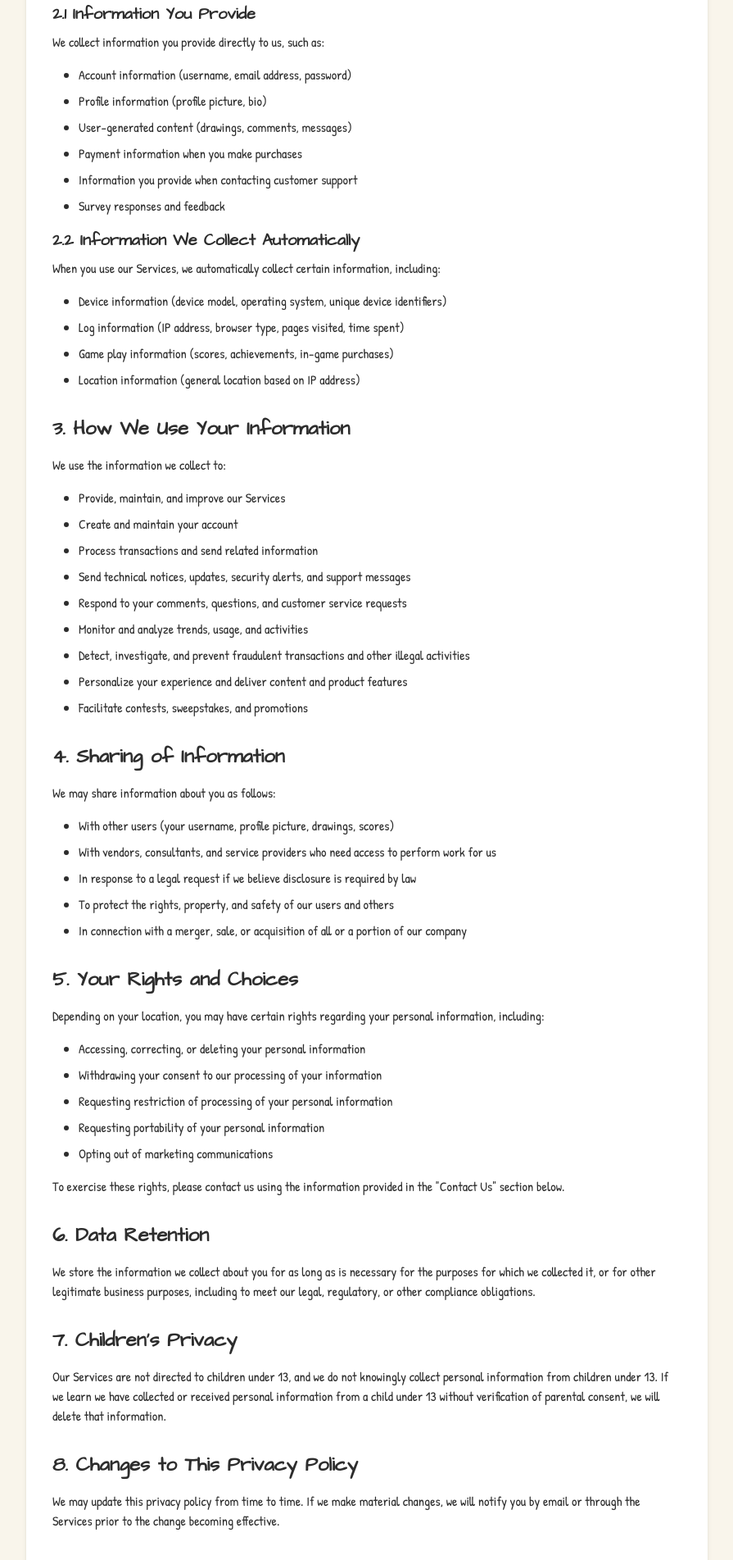
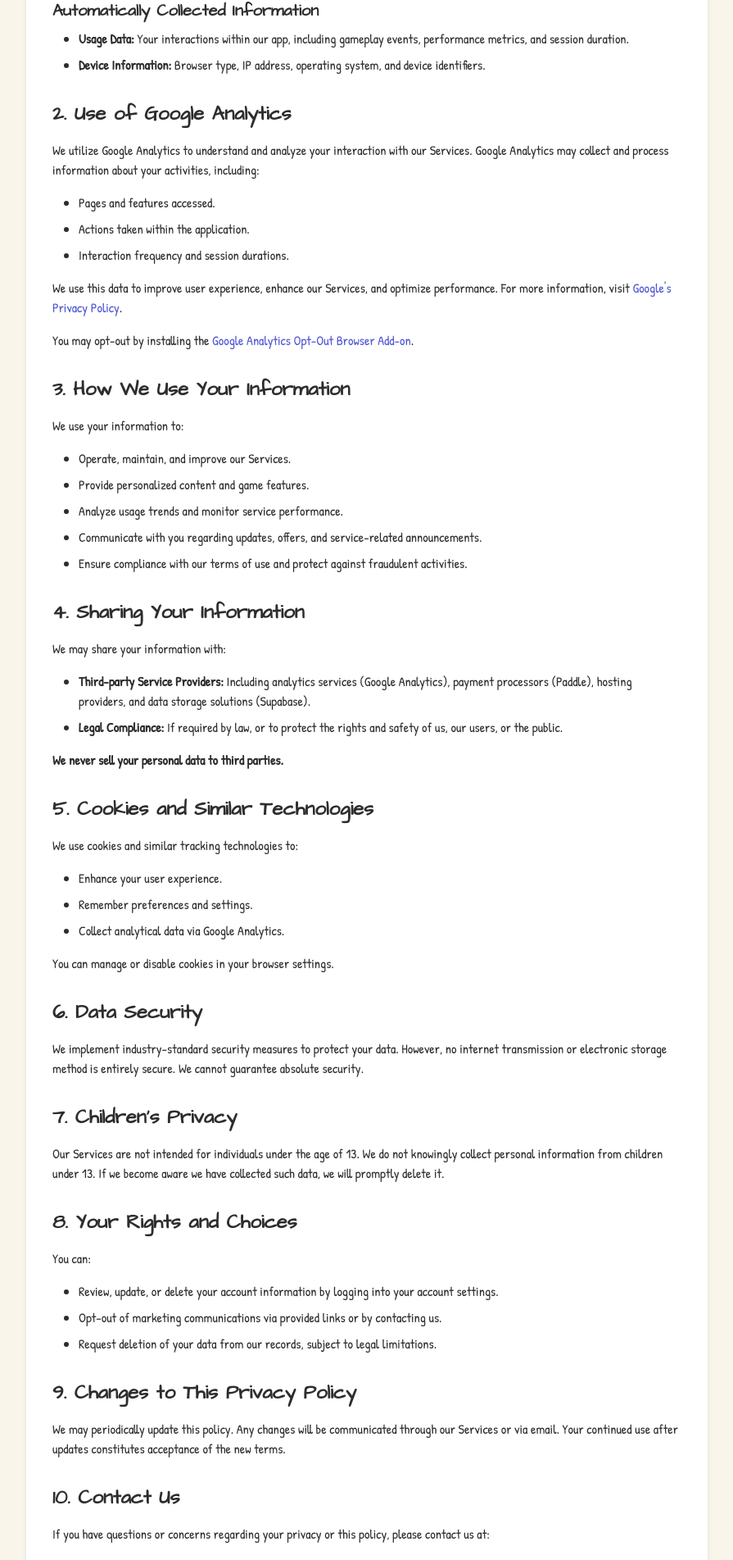
Before and after one commit to ruark-xyz/sketchyAF-app, a React (Vite) app: page /privacy in a window 1280 px wide. Shown: the part 619-2522 px from the top of the page at 82% size, without its empty margins (192-1087 px from the left). Built offline with nearby package versions, Linux system fonts and the light colour scheme.

Commit message:
Update Privacy Policy with New Copy

```diff
--- a/src/pages/Privacy.tsx
+++ b/src/pages/Privacy.tsx
@@ -18,7 +18,7 @@ const Privacy: React.FC = () => {
             transition={{ duration: 0.5 }}
             className="font-heading font-bold text-3xl md:text-4xl text-dark mb-6"
           >
-            Privacy Policy
+            SketchyAF Privacy Policy
           </motion.h1>
 
           <motion.div
@@ -28,128 +28,122 @@ const Privacy: React.FC = () => {
             className="bg-white rounded-lg shadow-md p-6 md:p-8"
           >
             <div className="prose max-w-none">
-              <p className="text-sm text-medium-gray mb-6">Last Updated: May 2, 2025</p>
+              <p className="text-sm text-medium-gray mb-6">Last Updated: [Insert Date]</p>
+
+              <p className="mb-6">
+                SketchyAF ("we", "our", or "us") respects your privacy. This policy outlines how we collect, use, protect, and share your information when you use our website, games, applications, and related services ("Services").
+              </p>
 
               <section className="mb-8">
-                <h2 className="font-heading font-semibold text-2xl mb-4">1. Introduction</h2>
+                <h2 className="font-heading font-semibold text-2xl mb-4">1. Information We Collect</h2>
+
+                <h3 className="font-heading font-semibold text-xl mb-2">Information You Provide</h3>
+                <ul className="list-disc pl-8 mb-4 space-y-2">
+                  <li><strong>Account Information:</strong> Username, email, password, profile details.</li>
+                  <li><strong>User Content:</strong> Any drawings, images, submissions, or communications you upload or share.</li>
+                  <li><strong>Payment Information:</strong> Handled securely through third-party providers (e.g., Paddle). We do not store your full payment details.</li>
+                </ul>
+
+                <h3 className="font-heading font-semibold text-xl mb-2">Automatically Collected Information</h3>
+                <ul className="list-disc pl-8 mb-4 space-y-2">
+                  <li><strong>Usage Data:</strong> Your interactions within our app, including gameplay events, performance metrics, and session duration.</li>
+                  <li><strong>Device Information:</strong> Browser type, IP address, operating system, and device identifiers.</li>
+                </ul>
+              </section>
+
+              <section className="mb-8">
+                <h2 className="font-heading font-semibold text-2xl mb-4">2. Use of Google Analytics</h2>
                 <p className="mb-4">
-                  Welcome to SketchyAF ("we," "our," or "us"). We are committed to protecting your privacy and ensuring
-                  you have a positive experience when using our mobile game and website.
+                  We utilize Google Analytics to understand and analyze your interaction with our Services. Google Analytics may collect and process information about your activities, including:
+                </p>
+                <ul className="list-disc pl-8 mb-4 space-y-2">
+                  <li>Pages and features accessed.</li>
+                  <li>Actions taken within the application.</li>
+                  <li>Interaction frequency and session durations.</li>
+                </ul>
+                <p className="mb-4">
+                  We use this data to improve user experience, enhance our Services, and optimize performance. For more information, visit <a href="https://policies.google.com/privacy" className="text-primary hover:underline" target="_blank" rel="noopener noreferrer">Google's Privacy Policy</a>.
                 </p>
                 <p>
-                  This Privacy Policy explains how we collect, use, and disclose information about you when you use our
-                  mobile application, website, and related services (collectively, the "Services"). By using our Services,
-                  you agree to the collection and use of information in accordance with this policy.
+                  You may opt-out by installing the <a href="https://tools.google.com/dlpage/gaoptout" className="text-primary hover:underline" target="_blank" rel="noopener noreferrer">Google Analytics Opt-Out Browser Add-on</a>.
                 </p>
               </section>
 
               <section className="mb-8">
-                <h2 className="font-heading font-semibold text-2xl mb-4">2. Information We Collect</h2>
-                <h3 className="font-heading font-semibold text-xl mb-2">2.1 Information You Provide</h3>
-                <p className="mb-4">
-                  We collect information you provide directly to us, such as:
-                </p>
+                <h2 className="font-heading font-semibold text-2xl mb-4">3. How We Use Your Information</h2>
+                <p className="mb-4">We use your information to:</p>
                 <ul className="list-disc pl-8 mb-4 space-y-2">
-                  <li>Account information (username, email address, password)</li>
-                  <li>Profile information (profile picture, bio)</li>
-                  <li>User-generated content (drawings, comments, messages)</li>
-                  <li>Payment information when you make purchases</li>
-                  <li>Information you provide when contacting customer support</li>
-                  <li>Survey responses and feedback</li>
-                </ul>
-
-                <h3 className="font-heading font-semibold text-xl mb-2">2.2 Information We Collect Automatically</h3>
-                <p className="mb-4">
-                  When you use our Services, we automatically collect certain information, including:
-                </p>
-                <ul className="list-disc pl-8 mb-4 space-y-2">
-                  <li>Device information (device model, operating system, unique device identifiers)</li>
-                  <li>Log information (IP address, browser type, pages visited, time spent)</li>
-                  <li>Game play information (scores, achievements, in-game purchases)</li>
-                  <li>Location information (general location based on IP address)</li>
+                  <li>Operate, maintain, and improve our Services.</li>
+                  <li>Provide personalized content and game features.</li>
+                  <li>Analyze usage trends and monitor service performance.</li>
+                  <li>Communicate with you regarding updates, offers, and service-related announcements.</li>
+                  <li>Ensure compliance with our terms of use and protect against fraudulent activities.</li>
                 </ul>
               </section>
 
               <section className="mb-8">
-                <h2 className="font-heading font-semibold text-2xl mb-4">3. How We Use Your Information</h2>
-                <p className="mb-4">We use the information we collect to:</p>
+                <h2 className="font-heading font-semibold text-2xl mb-4">4. Sharing Your Information</h2>
+                <p className="mb-4">We may share your information with:</p>
                 <ul className="list-disc pl-8 mb-4 space-y-2">
-                  <li>Provide, maintain, and improve our Services</li>
-                  <li>Create and maintain your account</li>
-                  <li>Process transactions and send related information</li>
-                  <li>Send technical notices, updates, security alerts, and support messages</li>
-                  <li>Respond to your comments, questions, and customer service requests</li>
-                  <li>Monitor and analyze trends, usage, and activities</li>
-                  <li>Detect, investigate, and prevent fraudulent transactions and other illegal activities</li>
-                  <li>Personalize your experience and deliver content and product features</li>
-                  <li>Facilitate contests, sweepstakes, and promotions</li>
-                </ul>
-              </section>
-
-              <section className="mb-8">
-                <h2 className="font-heading font-semibold text-2xl mb-4">4. Sharing of Information</h2>
-                <p className="mb-4">
-                  We may share information about you as follows:
-                </p>
-                <ul className="list-disc pl-8 mb-4 space-y-2">
-                  <li>With other users (your username, profile picture, drawings, scores)</li>
-                  <li>With vendors, consultants, and service providers who need access to perform work for us</li>
-                  <li>In response to a legal request if we believe disclosure is required by law</li>
-                  <li>To protect the rights, property, and safety of our users and others</li>
-                  <li>In connection with a merger, sale, or acquisition of all or a portion of our company</li>
-                </ul>
-              </section>
-
-              <section className="mb-8">
-                <h2 className="font-heading font-semibold text-2xl mb-4">5. Your Rights and Choices</h2>
-                <p className="mb-4">
-                  Depending on your location, you may have certain rights regarding your personal information, including:
-                </p>
-                <ul className="list-disc pl-8 mb-4 space-y-2">
-                  <li>Accessing, correcting, or deleting your personal information</li>
-                  <li>Withdrawing your consent to our processing of your information</li>
-                  <li>Requesting restriction of processing of your personal information</li>
-                  <li>Requesting portability of your personal information</li>
-                  <li>Opting out of marketing communications</li>
+                  <li><strong>Third-party Service Providers:</strong> Including analytics services (Google Analytics), payment processors (Paddle), hosting providers, and data storage solutions (Supabase).</li>
+                  <li><strong>Legal Compliance:</strong> If required by law, or to protect the rights and safety of us, our users, or the public.</li>
                 </ul>
                 <p>
-                  To exercise these rights, please contact us using the information provided in the "Contact Us" section below.
+                  <strong>We never sell your personal data to third parties.</strong>
                 </p>
               </section>
 
               <section className="mb-8">
-                <h2 className="font-heading font-semibold text-2xl mb-4">6. Data Retention</h2>
+                <h2 className="font-heading font-semibold text-2xl mb-4">5. Cookies and Similar Technologies</h2>
+                <p className="mb-4">We use cookies and similar tracking technologies to:</p>
+                <ul className="list-disc pl-8 mb-4 space-y-2">
+                  <li>Enhance your user experience.</li>
+                  <li>Remember preferences and settings.</li>
+                  <li>Collect analytical data via Google Analytics.</li>
+                </ul>
                 <p>
-                  We store the information we collect about you for as long as is necessary for the purposes for which
-                  we collected it, or for other legitimate business purposes, including to meet our legal, regulatory,
-                  or other compliance obligations.
+                  You can manage or disable cookies in your browser settings.
+                </p>
+              </section>
+
+              <section className="mb-8">
+                <h2 className="font-heading font-semibold text-2xl mb-4">6. Data Security</h2>
+                <p>
+                  We implement industry-standard security measures to protect your data. However, no internet transmission or electronic storage method is entirely secure. We cannot guarantee absolute security.
                 </p>
               </section>
 
               <section className="mb-8">
                 <h2 className="font-heading font-semibold text-2xl mb-4">7. Children's Privacy</h2>
                 <p>
-                  Our Services are not directed to children under 13, and we do not knowingly collect personal information
-                  from children under 13. If we learn we have collected or received personal information from a child under
-                  13 without verification of parental consent, we will delete that information.
+                  Our Services are not intended for individuals under the age of 13. We do not knowingly collect personal information from children under 13. If we become aware we have collected such data, we will promptly delete it.
                 </p>
               </section>
 
               <section className="mb-8">
-                <h2 className="font-heading font-semibold text-2xl mb-4">8. Changes to This Privacy Policy</h2>
+                <h2 className="font-heading font-semibold text-2xl mb-4">8. Your Rights and Choices</h2>
+                <p className="mb-4">You can:</p>
+                <ul className="list-disc pl-8 mb-4 space-y-2">
+                  <li>Review, update, or delete your account information by logging into your account settings.</li>
+                  <li>Opt-out of marketing communications via provided links or by contacting us.</li>
+                  <li>Request deletion of your data from our records, subject to legal limitations.</li>
+                </ul>
+              </section>
+
+              <section className="mb-8">
+                <h2 className="font-heading font-semibold text-2xl mb-4">9. Changes to This Privacy Policy</h2>
                 <p>
-                  We may update this privacy policy from time to time. If we make material changes, we will notify you
-                  by email or through the Services prior to the change becoming effective.
+                  We may periodically update this policy. Any changes will be communicated through our Services or via email. Your continued use after updates constitutes acceptance of the new terms.
                 </p>
               </section>
 
               <section>
-                <h2 className="font-heading font-semibold text-2xl mb-4">9. Contact Us</h2>
+                <h2 className="font-heading font-semibold text-2xl mb-4">10. Contact Us</h2>
+                <p className="mb-4">
+                  If you have questions or concerns regarding your privacy or this policy, please contact us at:
+                </p>
                 <p>
-                  If you have any questions about this Privacy Policy, please contact us at:
-                </p>
-                <p className="mt-2">
-                  <strong>Email:</strong> <a href="mailto:privacy@sketchyaf.com" className="text-primary hover:underline">privacy@sketchyaf.com</a>
+                  <strong>Email:</strong> <a href="mailto:hello@sketchyaf.app" className="text-primary hover:underline">hello@sketchyaf.app</a>
                 </p>
               </section>
             </div>
```
